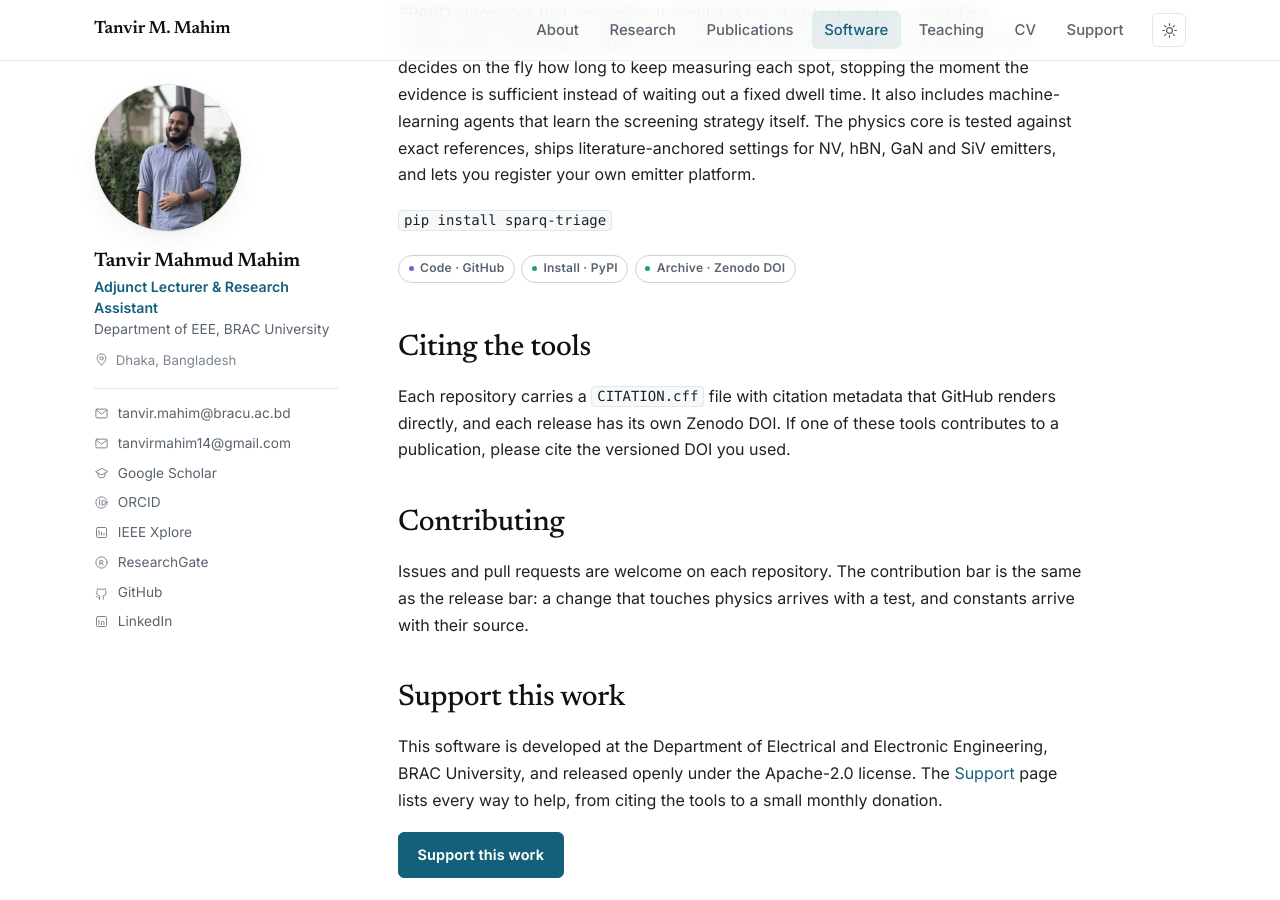
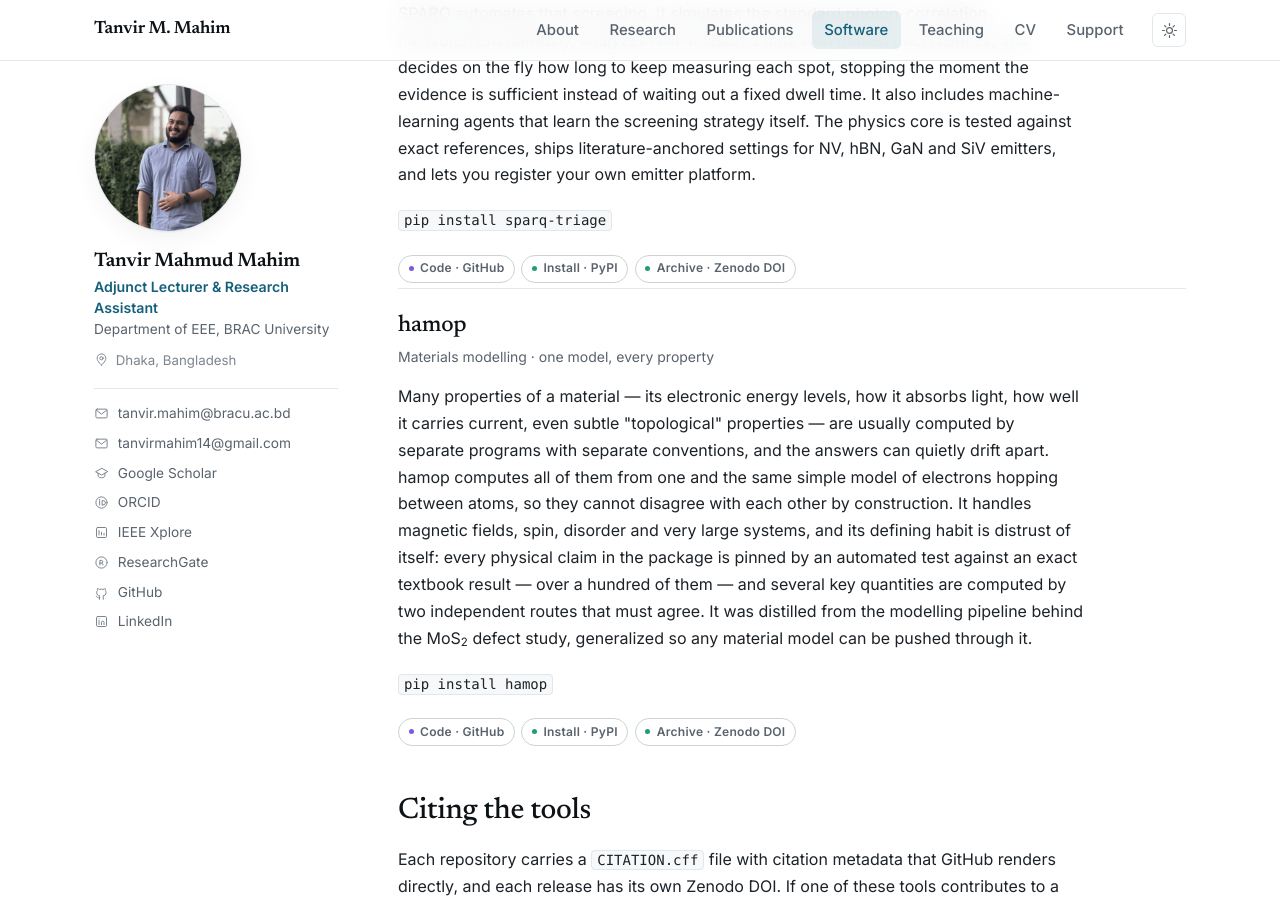
Before and after one commit to Tanvir-Mahmud-Mahim/Tanvir-Mahmud-Mahim.github.io, a Jekyll site: the page built from software.md, in a window 1280 px wide and 900 px high, scrolled down 2559 px. Built offline with Jekyll 4.4.1, drawn with Linux system fonts in a browser that asks for light colours; some of the changed text lies outside the part shown.

Commit message:
Update site

```diff
--- a/software.md
+++ b/software.md
@@ -3,10 +3,10 @@ layout: page
 title: "Software"
 subtitle: "General-purpose research tools, released with tests, archived with DOIs."
 permalink: /software/
-description: "Open-source software by Tanvir Mahmud Mahim: ramansep, kpenvelope, sqzcomb, absnoise, cavsqueeze and sparq-triage — tools for Raman analysis of 2D materials, nitride semiconductor physics, squeezed-light microcombs, superconducting thermal detectors, spin squeezing and single-photon-emitter screening, maintained under the TaN-MM-Org organization."
+description: "Open-source software by Tanvir Mahmud Mahim: ramansep, kpenvelope, sqzcomb, absnoise, cavsqueeze, sparq-triage and hamop — tools for Raman analysis of 2D materials, nitride semiconductor physics, squeezed-light microcombs, superconducting thermal detectors, spin squeezing, single-photon-emitter screening and tight-binding materials modelling, maintained under the TaN-MM-Org organization."
 ---
 
-Six research tools grew out of the <a href="{{ '/research/' | relative_url }}">research projects</a>. All are maintained under the <a href="https://github.com/TaN-MM-Org" rel="noopener">TaN-MM-Org</a> organization and installable with a single <a href="https://pypi.org/" rel="noopener">pip</a> command. They share one rule: every physics claim in a release is backed by an automated test that runs publicly at every change, textbook results are reproduced by the code rather than assumed, every built-in physical constant carries a citation to its source, and each release is archived on Zenodo under its own DOI. Each package also states plainly what it does not do yet.
+Seven research tools grew out of the <a href="{{ '/research/' | relative_url }}">research projects</a>. All are maintained under the <a href="https://github.com/TaN-MM-Org" rel="noopener">TaN-MM-Org</a> organization and installable with a single <a href="https://pypi.org/" rel="noopener">pip</a> command. They share one rule: every physics claim in a release is backed by an automated test that runs publicly at every change, textbook results are reproduced by the code rather than assumed, every built-in physical constant carries a citation to its source, and each release is archived on Zenodo under its own DOI. Each package also states plainly what it does not do yet.
 
 <section class="project">
 <h3>ramansep</h3>
@@ -80,6 +80,18 @@ Six research tools grew out of the <a href="{{ '/research/' | relative_url }}">r
 </ul>
 </section>
 
+<section class="project">
+<h3>hamop</h3>
+<p class="project-meta">Materials modelling · one model, every property</p>
+<p>Many properties of a material — its electronic energy levels, how it absorbs light, how well it carries current, even subtle "topological" properties — are usually computed by separate programs with separate conventions, and the answers can quietly drift apart. hamop computes all of them from one and the same simple model of electrons hopping between atoms, so they cannot disagree with each other by construction. It handles magnetic fields, spin, disorder and very large systems, and its defining habit is distrust of itself: every physical claim in the package is pinned by an automated test against an exact textbook result — over a hundred of them — and several key quantities are computed by two independent routes that must agree. It was distilled from the modelling pipeline behind the MoS<sub>2</sub> defect study, generalized so any material model can be pushed through it.</p>
+<p><code>pip install hamop</code></p>
+<ul class="pub-actions">
+<li><a class="chip chip-code" href="https://github.com/TaN-MM-Org/hamop" rel="noopener">Code · GitHub</a></li>
+<li><a class="chip chip-data" href="https://pypi.org/project/hamop/" rel="noopener">Install · PyPI</a></li>
+<li><a class="chip chip-data" href="https://doi.org/10.5281/zenodo.22311381" rel="noopener">Archive · Zenodo DOI</a></li>
+</ul>
+</section>
+
 ## Citing the tools
 
 Each repository carries a <code>CITATION.cff</code> file with citation metadata that GitHub renders directly, and each release has its own Zenodo DOI. If one of these tools contributes to a publication, please cite the versioned DOI you used.
```
